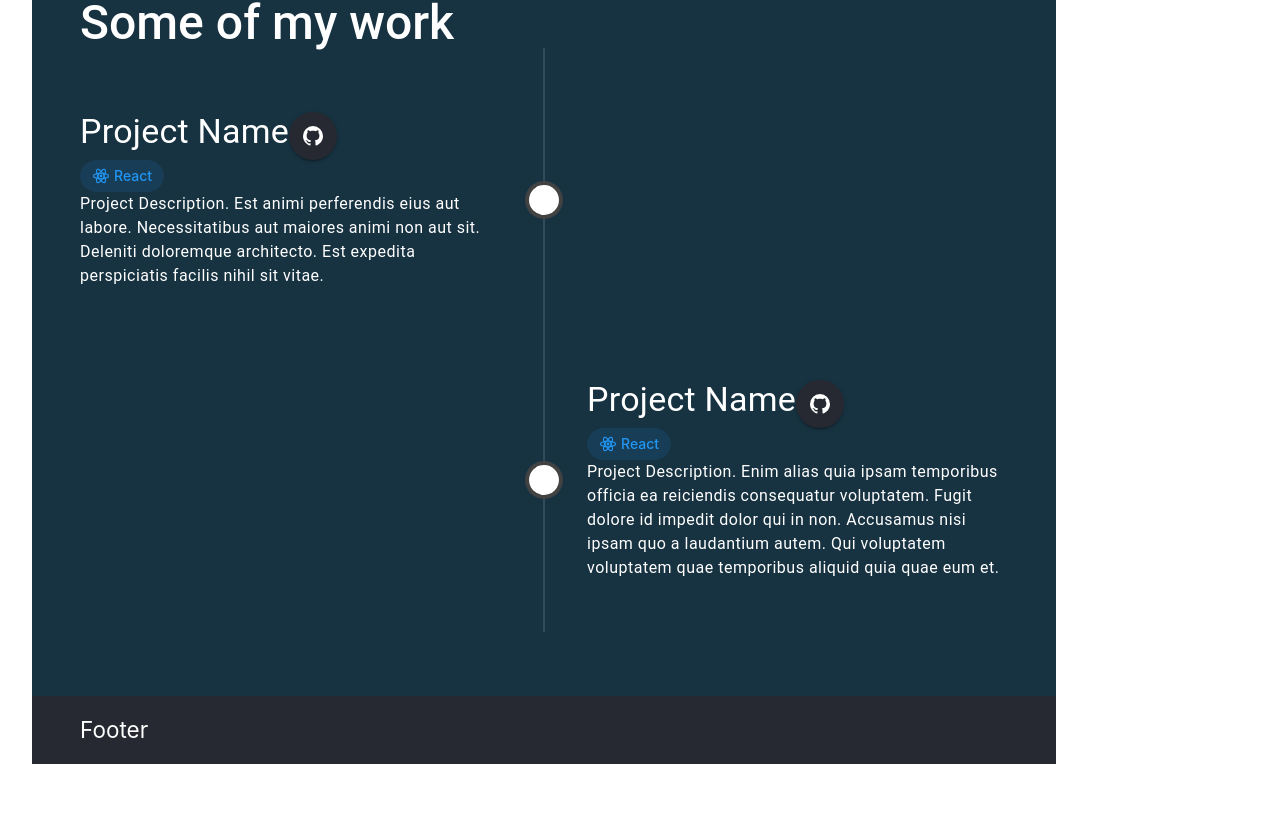
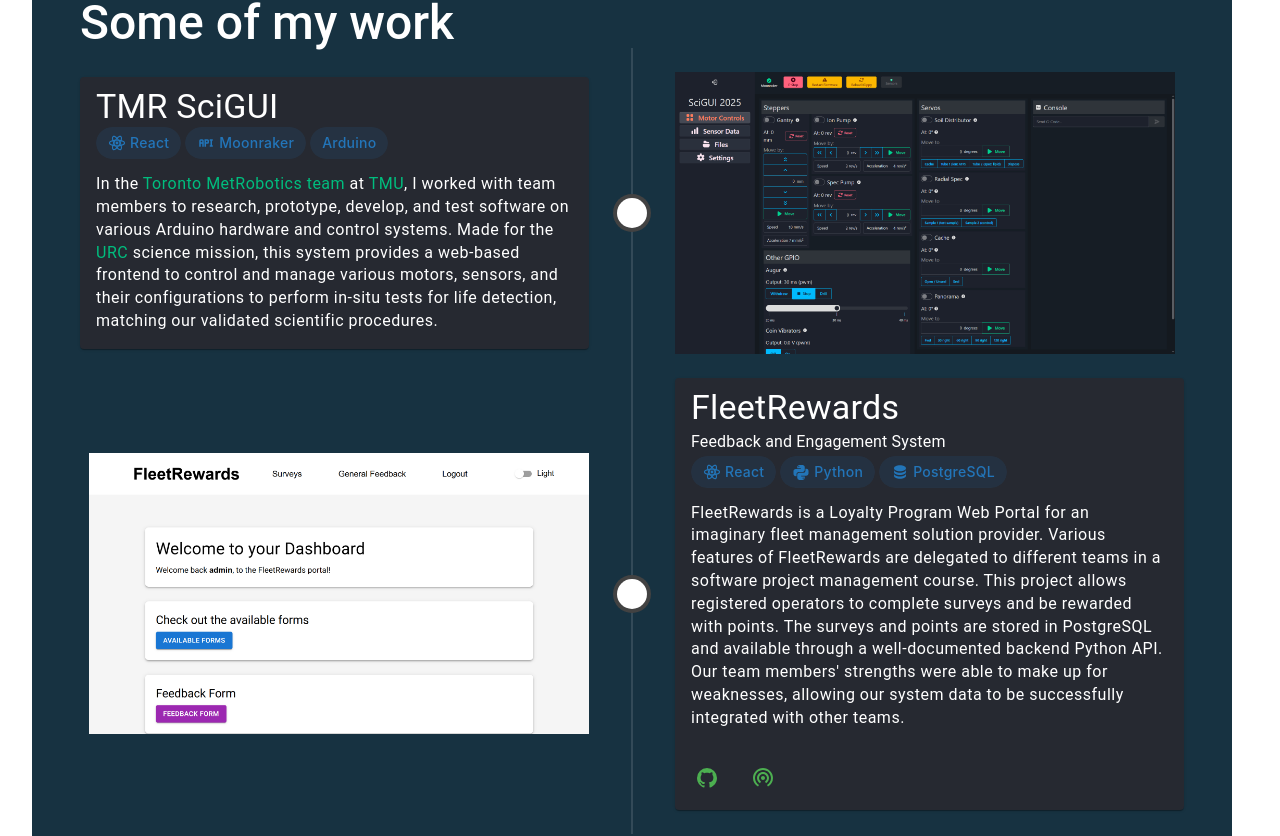
Before and after one commit to Stanley-C-02/Stanley-C-02.github.io, a Vue app: page / in a window 1280 px wide. Shown: the part 530-1366 px from the top of the page. Before the commit the page ends 1294 px from the top, so only its background shows below. Built offline with nearby package versions, Linux system fonts and the light colour scheme.

Commit message:
Add some project content to home page

```diff
--- a/src/App.vue
+++ b/src/App.vue
@@ -5,7 +5,7 @@
 </script>
 
 <template>
-  <VApp style="min-width: 1024px;">
+  <VApp style="min-width: 1200px;">
     <VAppBar>
       <template #prepend>
         <nav class="d-flex align-center ga-1">
--- a/src/views/HomeView.vue
+++ b/src/views/HomeView.vue
@@ -1,6 +1,8 @@
 <script setup lang="ts">
 // import TheWelcome from '../components/TheWelcome.vue'
-import { mdiGithub, mdiReact, mdiSchool } from '@mdi/js'
+import { mdiApi, mdiBroadcast, mdiDatabase, mdiGithub, mdiLanguagePython, mdiReact, mdiSchool } from '@mdi/js'
+import sciGui from '@/assets/SciGUI.jpg'
+import fleetRewards from '@/assets/FleetRewards G5.jpg'
 </script>
 
 <template>
@@ -22,46 +24,107 @@
   <section class="px-12 py-16">
     <h2 class="text-h3 font-weight-medium">Some of my work</h2>
     <VTimeline>
-      <VTimelineItem class="bg-cyan-darken-4">
+      <VTimelineItem>
         <template #opposite>
-          <div class="d-flex flex-column">
-            <div class="d-flex">
-              <h3 class="text-h4">Project Name</h3>
-              <VBtn :icon="mdiGithub" title="Project GitHub (opens in new tab)" />
-            </div>
-            <div>
+          <VCard>
+            <VCardItem>
+              <VCardTitle>
+                <h3 class="text-h4">TMR SciGUI</h3>
+              </VCardTitle>
+              <VCardSubtitle class="d-flex ga-1">
                 <VChip class="ga-1" color="blue">
                   <template #prepend>
                     <VIcon :icon="mdiReact" />
                   </template>
                   <span class="font-weight-medium">React</span>
                 </VChip>
-            </div>
-            <p class="text-body-1">Project Description. Est animi perferendis eius aut labore. Necessitatibus aut maiores animi non aut sit. Deleniti doloremque architecto. Est expedita perspiciatis facilis nihil sit vitae.</p>
-          </div>
+                <VChip class="ga-1" color="blue">
+                  <template #prepend>
+                    <VIcon :icon="mdiApi" />
                   </template>
-        <VImg alt="Project 1" src="" width="320" height="256" />
+                  <span class="font-weight-medium">Moonraker</span>
+                </VChip>
+                <VChip class="ga-1" color="blue">
+                  <span class="font-weight-medium">Arduino</span>
+                </VChip>
+              </VCardSubtitle>
+            </VCardItem>
+            <VCardText class="text-body-1">
+              In the <a href="https://teamr3.ca/" target="_blank" title="formerly R3">Toronto MetRobotics team</a> at <a href="https://www.torontomu.ca/" target="_blank" title="Toronto Metropolitan University, formerly Ryerson">TMU</a>, I worked with team members to research, prototype, develop, and test software on various Arduino hardware and control systems. Made for the <a href="https://urc.marssociety.org/" target="_blank" title="University Rover Challenge">URC</a> science mission, this system provides a web-based frontend to control and manage various motors, sensors, and their configurations to perform in-situ tests for life detection, matching our validated scientific procedures.
+            </VCardText>
+            <!-- <VCardActions>
+              <VBtn color="green" :icon="mdiGithub" title="Project GitHub (opens in new tab)" />
+            </VCardActions> -->
+          </VCard>
+        </template>
+        <VImg alt="SciGUI controls for stepper, servo, augur, and vibration motors" :src="sciGui" width="500" />
       </VTimelineItem>
-      <VTimelineItem class="bg-cyan-darken-2">
+      <VTimelineItem>
         <template #opposite>
-          <div class="d-flex flex-column">
-            <div class="d-flex">
-              <h3 class="text-h4">Project Name</h3>
-              <VBtn :icon="mdiGithub" title="Project GitHub (opens in new tab)" />
-            </div>
-            <div>
+          <VCard>
+            <VCardItem>
+              <VCardTitle>
+                <h3 class="text-h4">FleetRewards</h3>
+                <p class="text-subtitle-1">Feedback and Engagement System</p>
+              </VCardTitle>
+              <VCardSubtitle class="d-flex ga-1">
                 <VChip class="ga-1" color="blue">
                   <template #prepend>
                     <VIcon :icon="mdiReact" />
                   </template>
                   <span class="font-weight-medium">React</span>
                 </VChip>
-            </div>
-            <p class="text-body-1">Project Description. Enim alias quia ipsam temporibus officia ea reiciendis consequatur voluptatem. Fugit dolore id impedit dolor qui in non. Accusamus nisi ipsam quo a laudantium autem. Qui voluptatem voluptatem quae temporibus aliquid quia quae eum et.</p>
-          </div>
+                <VChip class="ga-1" color="blue">
+                  <template #prepend>
+                    <VIcon :icon="mdiLanguagePython" />
+                  </template>
+                  <span class="font-weight-medium">Python</span>
+                </VChip>
+                <VChip class="ga-1" color="blue">
+                  <template #prepend>
+                    <VIcon :icon="mdiDatabase" />
+                  </template>
+                  <span class="font-weight-medium">PostgreSQL</span>
+                </VChip>
+              </VCardSubtitle>
+            </VCardItem>
+            <VCardText class="text-body-1">
+              FleetRewards is a Loyalty Program Web Portal for an imaginary fleet management solution provider. Various features of FleetRewards are delegated to different teams in a software project management course. This project allows registered operators to complete surveys and be rewarded with points. The surveys and points are stored in PostgreSQL and available through a well-documented backend Python API. Our team members' strengths were able to make up for weaknesses, allowing our system data to be successfully integrated with other teams.
+            </VCardText>
+            <VCardActions>
+              <VBtn color="green" :icon="mdiGithub" href="https://github.com/ItsGoldeneyes/fleetrewards/tree/group-5" target="_blank" title="Project GitHub (opens in new tab)" />
+              <VBtn color="green" :icon="mdiBroadcast" href="https://fleetrewards-group5.up.railway.app/" target="_blank" title="Live site for FleetRewards Feedback and Engagement System (opens in new tab)" />
+            </VCardActions>
+          </VCard>
+        </template>
+        <VImg alt="Project 1" :src="fleetRewards" width="500" />
+      </VTimelineItem>
+      <!-- <VTimelineItem>
+        <template #opposite>
+          <VCard>
+            <VCardItem>
+              <VCardTitle>
+                <h3 class="text-h4">Project Name</h3>
+              </VCardTitle>
+              <VCardSubtitle class="d-flex ga-1">
+                <VChip class="ga-1" color="blue">
+                  <template #prepend>
+                    <VIcon :icon="mdiReact" />
+                  </template>
+                  <span class="font-weight-medium">React</span>
+                </VChip>
+              </VCardSubtitle>
+            </VCardItem>
+            <VCardText class="text-body-1">
+              Project Description. Est animi perferendis eius aut labore. Necessitatibus aut maiores animi non aut sit. Deleniti doloremque architecto. Est expedita perspiciatis facilis nihil sit vitae.
+            </VCardText>
+            <VCardActions>
+              <VBtn color="green" :icon="mdiGithub" title="Project GitHub (opens in new tab)" />
+            </VCardActions>
+          </VCard>
         </template>
         <VImg alt="Project 1" src="" width="320" height="256" />
-      </VTimelineItem>
+      </VTimelineItem> -->
     </VTimeline>
   </section>
 </template>
```
Also changed, not shown: src/assets/FleetRewards G5.jpg (added), src/assets/SciGUI.jpg (added). Lines whose indentation alone changed are shown as unchanged.
